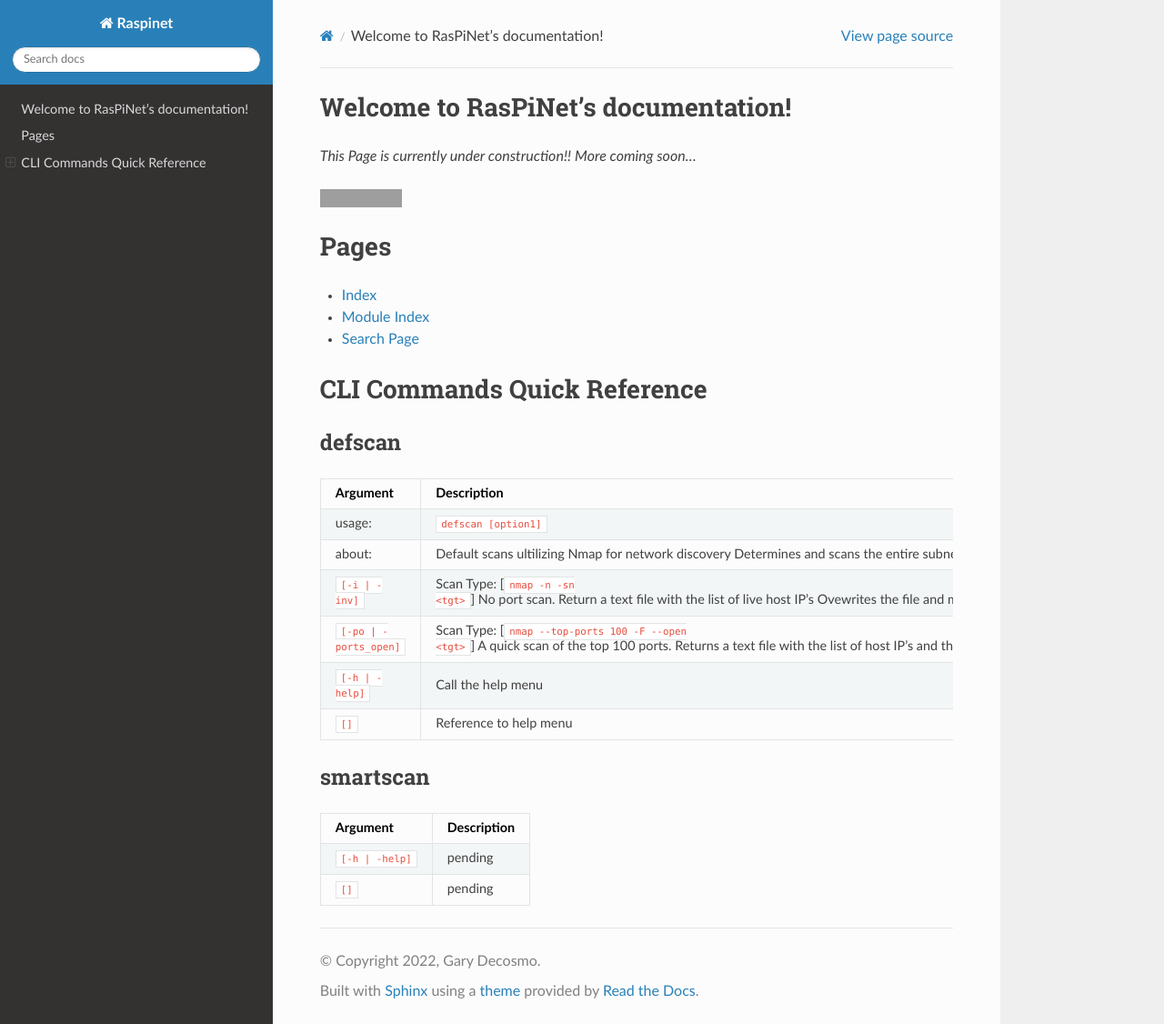
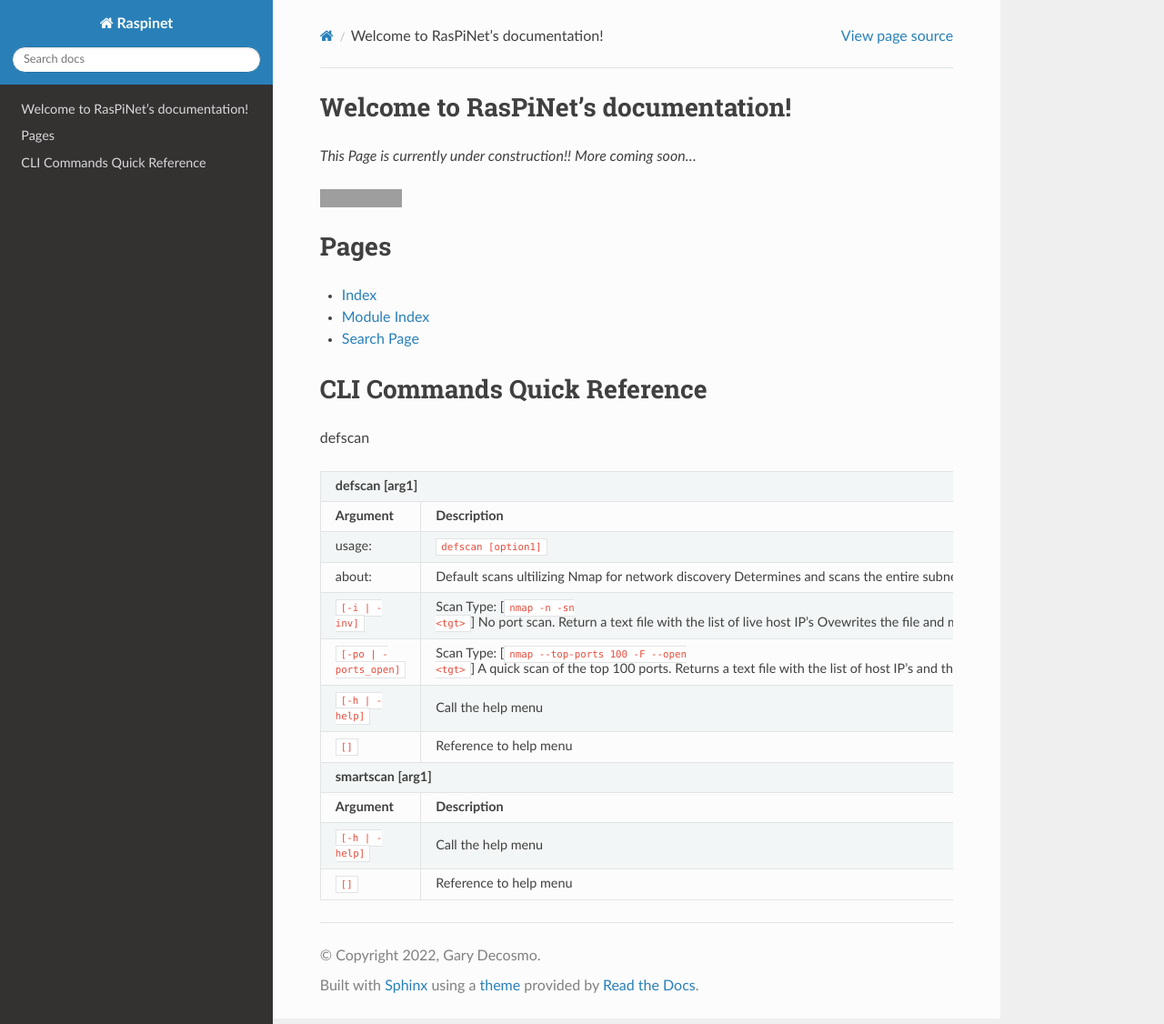
Before and after one commit to GaryDeco/Raspinet, a Sphinx documentation site: the page built from source/index.rst, in a window 1280 px wide and 1126 px high. Shown: the whole window at 91% size. Built offline with Sphinx 7.4.7 and the Read the Docs theme 2.0.0, drawn with Linux system fonts in a browser that asks for light colours; grey boxes are pictures that could not be loaded.

Commit message:
attempted fix for RST

```diff
--- a/source/index.rst
+++ b/source/index.rst
@@ -27,30 +27,35 @@ CLI Commands Quick Reference
 =========================
 
 defscan
---------------
-============================  ============================================================
-Argument                      Description
-============================  ============================================================
-usage:                        ``defscan [option1]``
-about:                        Default scans ultilizing Nmap for network discovery
-                              Determines and scans the entire subnet by default:
-                              i.e., 192.168.68.25/24
-``[-i | -inv]``               Scan Type: [``nmap -n -sn <tgt>``] No port scan.
-                              Return a text file with the list of live host IP's
-                              Ovewrites the file and makes a date/time stamped copy
-``[-po | -ports_open]``       Scan Type: [``nmap --top-ports 100 -F --open <tgt>``]
-                              A quick scan of the top 100 ports. Returns a text file
-                              with the list of host IP's and their open ports.
-``[-h | -help]``              Call the help menu
-``[]``                        Reference to help menu
-============================  ============================================================
 
-smartscan
---------------
-
-================  ============================================================
-Argument          Description
-================  ============================================================
-``[-h | -help]``  pending
-``[]``            pending
-================  ============================================================
++----------------------------+-----------------------------------------------------------+
+| **defscan** **[arg1]**                                                                 |
++----------------------------+-----------------------------------------------------------+
+| **Argument**               |    **Description**                                        |
++----------------------------+-----------------------------------------------------------+
+| usage:                     |  ``defscan [option1]``                                    |
++----------------------------+-----------------------------------------------------------+
+|about:                      |  Default scans ultilizing Nmap for network discovery      |
+|                            |  Determines and scans the entire subnet by default:       |
+|                            |  i.e., 192.168.68.25/24                                   |
++----------------------------+-----------------------------------------------------------+
+|``[-i | -inv]``             |  Scan Type: [``nmap -n -sn <tgt>``] No port scan.         |
+|                            |  Return a text file with the list of live host IP's       |
+|                            |  Ovewrites the file and makes a date/time stamped copy    |
++----------------------------+-----------------------------------------------------------+
+|``[-po | -ports_open]``     |  Scan Type: [``nmap --top-ports 100 -F --open <tgt>``]    |
+|                            |  A quick scan of the top 100 ports. Returns a text file   |
+|                            |  with the list of host IP's and their open ports.         |
++----------------------------+-----------------------------------------------------------+
+|``[-h | -help]``            |  Call the help menu                                       |
++----------------------------+-----------------------------------------------------------+
+|``[]``                      |  Reference to help menu                                   |
++----------------------------+-----------------------------------------------------------+
+| **smartscan** **[arg1]**                                                               |
++----------------------------+-----------------------------------------------------------+
+| **Argument**               | **Description**                                           |
++----------------------------+-----------------------------------------------------------+
+| ``[-h | -help]``           |  Call the help menu                                       |
++----------------------------+-----------------------------------------------------------+
+|``[]``                      |  Reference to help menu                                   |
++----------------------------+-----------------------------------------------------------+
```
Also changed, not shown: 5 other files.
